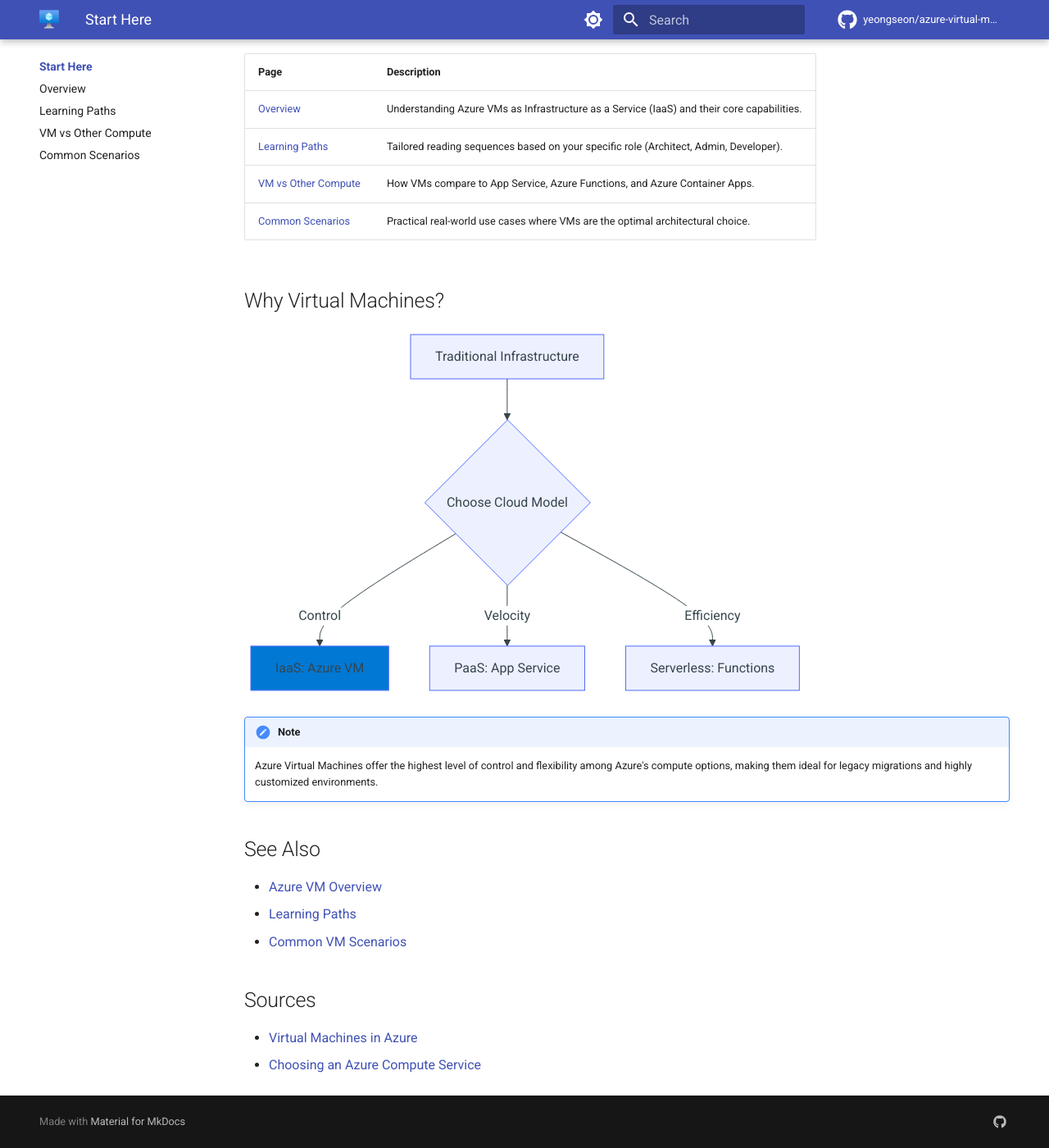
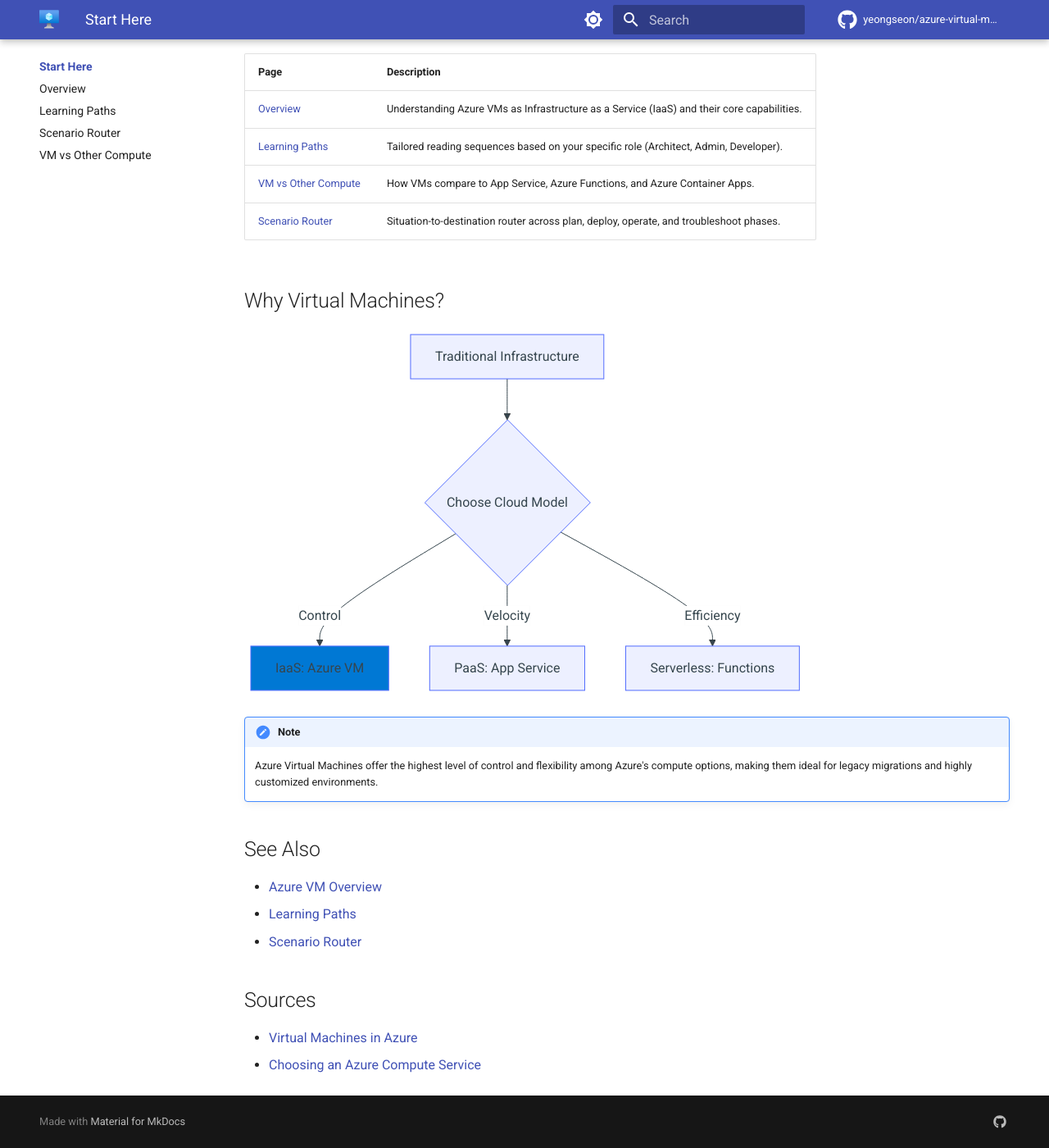
Before and after one commit to yeongseon/azure-virtual-machine-practical-guide, an MkDocs documentation site: the page built from docs/start-here/index.md, in a window 1280 px wide and 1400 px high, scrolled down 305 px. Shown: the whole window at 82% size. Built offline with MkDocs 1.6.1 and Material for MkDocs 9.7.7, drawn with Linux system fonts in a browser that asks for light colours; comment, search, counter and statistics services are not loaded; part of the change alters nothing that is shown.

Commit message:
docs(scenario-router): add unified scenario-router.md aligning with series-wide start-here shape
Adds a situation-to-destination router under Start Here that complements
Learning Paths (depth-first, role-based) and Decision Tree (symptom-first).
Organizes 38 rows across 4 lifecycle phases (Plan, Deploy, Operate,
Troubleshoot) plus a Cross-Phase Scenarios table.

Also removes redundant common-scenarios.md (superseded by scenario-router.md
per Phase 2e spec) and updates 9 orphan links across start-here/*.md and
reference/vm-size-families.md to point to the new router.

- 120 lines / 38 rows (within spec 120-200 line / <=40 row targets)
- All destinations verified to exist in this repo
- Nav inserted between Learning Paths and VM vs Other Compute in Start Here
- Validators pass: mkdocs --strict

````diff
--- a/docs/reference/vm-size-families.md
+++ b/docs/reference/vm-size-families.md
@@ -46,7 +46,7 @@ graph TD
 
 - [Compute Model](../platform/compute-model.md)
 - [Sizing and Image Selection](../best-practices/sizing-and-image-selection.md)
-- [Common VM Scenarios](../start-here/common-scenarios.md)
+- [Scenario Router](../start-here/scenario-router.md)
 
 ## Sources
 - [Azure virtual machine sizes](https://learn.microsoft.com/en-us/azure/virtual-machines/sizes)
--- a/docs/start-here/common-scenarios.md
+++ /dev/null
@@ -1,80 +0,0 @@
----
-content_sources:
-  diagrams:
-  - id: start-here-common-scenarios-n-tier-architecture-example
-    type: flowchart
-    source: mslearn-adapted
-    description: N-Tier Architecture Example
-    based_on:
-    - https://learn.microsoft.com/en-us/azure/virtual-machines/sizes
-    - https://learn.microsoft.com/en-us/azure/architecture/reference-architectures/n-tier/n-tier-sql-server
-    - https://learn.microsoft.com/en-us/azure/bastion/bastion-overview
----
-
-# Common VM Scenarios
-
-Virtual Machines are versatile and support a wide range of use cases from simple development environments to complex enterprise architectures.
-
-## Scenario Overview Table
-
-| Scenario | Typical VM Family | Key Considerations |
-| :--- | :--- | :--- |
-| **Development / Test** | B-Series (Burst) | Low cost, manual shutdowns |
-| **Web Server (IaaS)** | D-Series (General Purpose) | Security patches, scaling, NSGs |
-| **Batch Processing** | F-Series (Compute Optimized) | CPU speed, job scheduling |
-| **Database Host** | E-Series (Memory Optimized) | Disk IOPS, high availability |
-| **Bastion / Jumpbox** | B-Series (Small) | Restricted access, security hardening |
-| **CI/CD Build Agent** | D-Series / F-Series | Fast storage, agent installation |
-| **Legacy Apps** | D-Series / older Dv* generations | OS compatibility, static IPs |
-
-!!! warning
-    For databases like SQL Server or PostgreSQL, consider Azure SQL Database or Azure Database for PostgreSQL first. They offer managed backups, patching, and high availability out of the box.
-
-## N-Tier Architecture Example
-
-This diagram illustrates how VMs are commonly organized into different security zones.
-
-<!-- diagram-id: start-here-common-scenarios-n-tier-architecture-example -->
-```mermaid
-graph TD
-    User[User Traffic] --> LB[Azure Load Balancer]
-    LB --> WebTier[Web Tier VMs]
-    WebTier --> AppLB[Internal Load Balancer]
-    AppLB --> AppTier[App Tier VMs]
-    AppTier --> DBTier[Database VMs]
-
-    subgraph "VNet"
-        subgraph "Public Subnet"
-            WebTier
-        end
-        subgraph "Private Subnet (App)"
-            AppTier
-        end
-        subgraph "Private Subnet (Data)"
-            DBTier
-        end
-    end
-```
-
-## Self-Managed Database Hosting
-
-When hosting a database on a VM, you must handle all administrative tasks that a managed service would normally automate.
-
-| Task | Managed (e.g., Azure SQL) | IaaS (SQL on VM) |
-| :--- | :---: | :---: |
-| OS Patching | Automated | Manual |
-| Backups | Automated | Manual / Scripted |
-| HA / DR | High | Requires Configuration |
-| Cost | Predictable | Dynamic |
-
-## See Also
-
-- [VM vs Other Compute Options](vm-vs-other-compute.md)
-- [Production Baseline](../best-practices/production-baseline.md)
-- [VM Size Families](../reference/vm-size-families.md)
-
-## Sources
-
-- [Virtual machine sizes in Azure](https://learn.microsoft.com/en-us/azure/virtual-machines/sizes)
-- [N-tier architecture with SQL Server](https://learn.microsoft.com/en-us/azure/architecture/reference-architectures/n-tier/n-tier-sql-server)
-- [Azure Bastion Documentation](https://learn.microsoft.com/en-us/azure/bastion/bastion-overview)
--- a/docs/start-here/index.md
+++ b/docs/start-here/index.md
@@ -23,7 +23,7 @@ If you're new to Azure Virtual Machines or wondering where to begin with this gu
 | [Overview](overview.md) | Understanding Azure VMs as Infrastructure as a Service (IaaS) and their core capabilities. |
 | [Learning Paths](learning-paths.md) | Tailored reading sequences based on your specific role (Architect, Admin, Developer). |
 | [VM vs Other Compute](vm-vs-other-compute.md) | How VMs compare to App Service, Azure Functions, and Azure Container Apps. |
-| [Common Scenarios](common-scenarios.md) | Practical real-world use cases where VMs are the optimal architectural choice. |
+| [Scenario Router](scenario-router.md) | Situation-to-destination router across plan, deploy, operate, and troubleshoot phases. |
 
 ## Why Virtual Machines?
 
@@ -45,7 +45,7 @@ graph TD
 
 - [Azure VM Overview](overview.md)
 - [Learning Paths](learning-paths.md)
-- [Common VM Scenarios](common-scenarios.md)
+- [Scenario Router](scenario-router.md)
 
 ## Sources
 - [Virtual Machines in Azure](https://learn.microsoft.com/en-us/azure/virtual-machines/overview)
--- a/docs/start-here/learning-paths.md
+++ b/docs/start-here/learning-paths.md
@@ -51,7 +51,7 @@ Use this page to choose a reading path based on your role and goal. Each path is
 | Role | Goal | Time Budget | Start With |
 |---|---|---|---|
 | **Beginner** | Understand VMs and deploy your first one | 1-2 hours | [Overview](overview.md), [VM vs Other Compute](vm-vs-other-compute.md) |
-| **Operator** | Maintain, patch, and scale VMs day-to-day | 3-4 hours | [Common Scenarios](common-scenarios.md), [Operations Hub](../operations/index.md) |
+| **Operator** | Maintain, patch, and scale VMs day-to-day | 3-4 hours | [Scenario Router](scenario-router.md), [Operations Hub](../operations/index.md) |
 | **Architect** | Design VM topology, availability, and cost | 4-6 hours | [VM vs Other Compute](vm-vs-other-compute.md), [Best Practices Hub](../best-practices/index.md) |
 | **Troubleshooter** | Diagnose connectivity, boot, and performance issues | 2-4 hours + on-call reference | [Troubleshooting Hub](../troubleshooting/index.md), [Platform Hub](../platform/index.md) |
 
@@ -91,7 +91,7 @@ Read in order:
 
 1. [Overview](overview.md)
 2. [VM vs Other Compute](vm-vs-other-compute.md)
-3. [Common Scenarios](common-scenarios.md)
+3. [Scenario Router](scenario-router.md)
 4. [Platform Hub](../platform/index.md) — VM sizes, disks, images
 5. [Reference Hub](../reference/index.md) — CLI cheatsheet
 
@@ -125,7 +125,7 @@ flowchart TD
 
 Read in order:
 
-1. [Common Scenarios](common-scenarios.md)
+1. [Scenario Router](scenario-router.md)
 2. [Operations Hub](../operations/index.md) — patching, backups, scaling
 3. [Best Practices Hub](../best-practices/index.md) — production baseline
 4. [Platform Hub](../platform/index.md) — availability sets, availability zones
@@ -200,7 +200,7 @@ Read in order:
 1. [Troubleshooting Hub](../troubleshooting/index.md)
 2. [Platform Hub](../platform/index.md) — networking, disks, extensions
 3. [Operations Hub](../operations/index.md) — recovery workflows
-4. [Common Scenarios](common-scenarios.md)
+4. [Scenario Router](scenario-router.md)
 5. [Reference Hub](../reference/index.md) — diagnostic CLI reference
 
 ### Outcomes
@@ -232,7 +232,7 @@ Read in order:
 
 - [Azure VM Overview](overview.md)
 - [VM vs Other Compute Options](vm-vs-other-compute.md)
-- [Common Scenarios](common-scenarios.md)
+- [Scenario Router](scenario-router.md)
 - [Platform Hub](../platform/index.md)
 - [Operations Hub](../operations/index.md)
 - [Best Practices Hub](../best-practices/index.md)
--- /dev/null
+++ b/docs/start-here/scenario-router.md
@@ -0,0 +1,120 @@
+---
+description: Situation-to-destination router for Azure Virtual Machines — spans planning, deployment, day-2 operations, and troubleshooting.
+content_sources:
+  diagrams:
+    - id: vm-scenario-router-lifecycle
+      type: flowchart
+      source: self-generated
+      justification: Series-standard lifecycle overview for the scenario router. Synthesizes the four phase groupings this router uses to organize destinations that already exist across the guide.
+      based_on:
+        - https://learn.microsoft.com/en-us/azure/virtual-machines/
+        - https://learn.microsoft.com/en-us/azure/virtual-machines/overview
+---
+
+# Scenario Router
+
+Use this page when you have a specific situation and want to jump straight to the page that answers it. This is a breadth-first index across four lifecycle phases — Plan, Deploy, Operate, Troubleshoot — that complements the depth-first [Learning Paths](learning-paths.md) and the symptom-first [Decision Tree](../troubleshooting/decision-tree.md).
+
+!!! tip "Start with Learning Paths if you're new to Azure VMs"
+    This page assumes you already know what you're trying to do. If you're still deciding what to learn first, start with [Learning Paths](learning-paths.md) — it sequences a role-based tour of the guide. Use this Scenario Router when you have a specific question and want to jump to the exact page that answers it.
+
+## How to Use This Router
+
+- Pick the table for the lifecycle phase you're in — Plan, Deploy, Operate, or Troubleshoot.
+- Scan the left column for the situation that matches yours; open the destination on the right.
+- If two rows fit, prefer the row from the phase you're actually in — the same platform concept often appears in more than one phase.
+- If your situation spans two phases (a design choice today that will become an incident later), check [Cross-Phase Scenarios](#cross-phase-scenarios) first.
+- Every destination is a real page in this guide, not an external link and not an aspirational page.
+- Rows are intentionally short. Follow the link for the depth; this table is a switchboard, not a summary.
+- If your situation is missing, [open an issue](https://github.com/yeongseon/azure-virtual-machine-practical-guide/issues) — the router is meant to grow.
+
+## Lifecycle Overview
+
+<!-- diagram-id: vm-scenario-router-lifecycle -->
+```mermaid
+flowchart LR
+    A[Plan] --> B[Deploy]
+    B --> C[Operate]
+    C --> D[Troubleshoot]
+    D -.-> A
+```
+
+## I'm Planning
+
+| Situation | Where to go |
+|---|---|
+| I'm choosing which learning path to follow | [Learning Paths](learning-paths.md) — role-based reading paths |
+| I want to understand the VM platform architecture | [Platform Hub](../platform/index.md) — how Azure VMs work end-to-end |
+| I'm deciding whether a VM fits or a managed service is better | [VM vs Other Compute](vm-vs-other-compute.md) — VM vs App Service, Container Apps, AKS, Functions |
+| I'm picking a VM size family for a specific workload | [VM Size Families](../reference/vm-size-families.md) — B/D/E/F series decision table |
+| I'm designing for zone-redundancy or availability sets | [Availability and Resiliency](../platform/availability-and-resiliency.md) — SLA, AZ, availability sets |
+| I'm choosing disk type and IOPS profile | [Managed Disk Types](../reference/managed-disk-types.md) — Premium SSD, Ultra Disk, IOPS/throughput tiers |
+| I'm designing the VNet, NSG, and public-IP topology | [Networking Basics](../platform/networking-basics.md) — subnets, NSGs, private/public IP |
+| I want to plan cost before I deploy | [Cost Optimization Best Practices](../best-practices/cost-optimization-best-practices.md) — sizing, reservations, shutdown schedules |
+| I'm building the production baseline configuration | [Production Baseline](../best-practices/production-baseline.md) — hardening, patching, monitoring defaults |
+
+## I'm Deploying
+
+| Situation | Where to go |
+|---|---|
+| I want the quickest possible first VM | [Overview](overview.md) — start-here entry, then [Create and Configure VM](../operations/create-and-configure-vm.md) |
+| I need to create and configure a VM end-to-end | [Create and Configure VM](../operations/create-and-configure-vm.md) — CLI + Portal walkthrough |
+| I need to connect to my VM (SSH/RDP/Bastion) | [Connect to VM](../operations/connect-to-vm.md) — connection paths and access patterns |
+| I'm picking sizing and OS image before create | [Sizing and Image Selection](../best-practices/sizing-and-image-selection.md) — right-sizing and image hardening |
+| I'm applying the production-ready security baseline | [Security Best Practices](../best-practices/security-best-practices.md) — identity, disk encryption, JIT, Bastion |
+| I'm choosing disk and storage configuration at create time | [Disk and Storage Best Practices](../best-practices/disk-and-storage-best-practices.md) — Premium SSD sizing, caching, host cache |
+| I'm designing the networking configuration at deploy time | [Networking Best Practices](../best-practices/networking-best-practices.md) — NSG defaults, public-IP posture, private endpoints |
+
+## I'm Operating in Production
+
+| Situation | Where to go |
+|---|---|
+| I need day-2 operational procedures | [Operations Hub](../operations/index.md) — production runbooks |
+| I want to follow production best practices | [Best Practices Hub](../best-practices/index.md) — hardening and design guidance |
+| I need to patch VMs safely (guest OS updates) | [Patching](../operations/patching.md) — Update Manager and maintenance windows |
+| I need to resize or redeploy a VM | [Resize and Redeploy](../operations/resize-and-redeploy.md) — SKU change and host-move procedures |
+| I need to manage disks (attach, expand, migrate) | [Manage Disks](../operations/manage-disks.md) — data disk lifecycle |
+| I'm capturing snapshots or building images | [Snapshots and Images](../operations/snapshots-and-images.md) — snapshot lifecycle and image capture |
+| I'm setting up monitoring and alerts | [Monitoring and Alerting](../operations/monitoring-and-alerting.md) — metrics, logs, alert rules |
+| I need to configure backup and test restore | [Backup and Restore](../operations/backup-restore.md) — Recovery Services vault and restore drills |
+| I'm operating a scale set instead of individual VMs | [VMSS Basics](../operations/vmss-basics.md) — scale-set operations and scaling |
+
+## I'm Troubleshooting
+
+| Situation | Where to go |
+|---|---|
+| I need to systematically diagnose an issue | [Decision Tree](../troubleshooting/decision-tree.md) — hypothesis-driven triage flow |
+| I need to know what evidence to collect | [Evidence Map](../troubleshooting/evidence-map.md) — question → CLI + log artifact index |
+| I want quick pattern-match cards for common symptoms | [Quick Diagnosis Cards](../troubleshooting/quick-diagnosis-cards.md) — one-page symptom cards |
+| An incident just started and I have 10 minutes | [First 10 Minutes](../troubleshooting/first-10-minutes/index.md) — ordered triage checklist |
+| I need to reason about VM subsystems from first principles | [Mental Model](../troubleshooting/mental-model.md) — compute/disk/network layer decomposition |
+| My VM won't boot or is stuck in provisioning | [VM Won't Start](../troubleshooting/playbooks/boot-disk/vm-wont-start.md) — boot diagnostics and serial console |
+| I can't RDP or SSH into the VM | [Cannot RDP or SSH](../troubleshooting/playbooks/connectivity/cannot-rdp-or-ssh.md) — NSG, JIT, credential paths |
+| DNS or outbound connectivity is failing | [DNS and Connectivity Issues](../troubleshooting/playbooks/connectivity/dns-and-connectivity-issues.md) — resolver, egress, private DNS |
+| CPU, memory, or disk pressure is degrading my app | [High CPU, Memory, Disk](../troubleshooting/playbooks/performance/high-cpu-memory-disk.md) — signal decomposition |
+| A custom script or VM extension is failing | [Extension Failures](../troubleshooting/playbooks/connectivity/extension-failures.md) — extension status and logs |
+
+## Cross-Phase Scenarios
+
+Some situations straddle two phases — the design choice you make while planning determines the failure mode you eventually debug. These rows link the two together so you can see the pattern *and* the drill in one place. If you're only in one phase today, still skim this table: it's the cheapest way to preview which decisions will hurt later.
+
+| Situation | Where to go |
+|---|---|
+| I'm planning for availability and want to see boot-failure blast radius | [Availability and Resiliency](../platform/availability-and-resiliency.md) then [VM Won't Start](../troubleshooting/playbooks/boot-disk/vm-wont-start.md) — design + failure drill |
+| I'm right-sizing a VM and want to see performance-symptom evidence | [Sizing and Image Selection](../best-practices/sizing-and-image-selection.md) then [High CPU, Memory, Disk](../troubleshooting/playbooks/performance/high-cpu-memory-disk.md) — plan + validate |
+| I'm designing NSG rules and want to see the RDP/SSH failure path | [Networking Best Practices](../best-practices/networking-best-practices.md) then [Cannot RDP or SSH](../troubleshooting/playbooks/connectivity/cannot-rdp-or-ssh.md) — design + operate |
+| I'm setting up backup and want to prove restore actually works | [Backup and DR Best Practices](../best-practices/backup-and-dr-best-practices.md) then [Backup and Restore](../operations/backup-restore.md) — pattern + drill |
+
+## When This Router Isn't the Right Entry Point
+
+- You're brand new to Azure VMs → start with [Learning Paths](learning-paths.md) instead.
+- You already have a symptom (VM won't boot, RDP refused, CPU spike) and don't know which lifecycle phase you're in → jump to [Decision Tree](../troubleshooting/decision-tree.md) or [Quick Diagnosis Cards](../troubleshooting/quick-diagnosis-cards.md).
+- You're evaluating Azure VMs against a managed compute service → use [VM vs Other Compute](vm-vs-other-compute.md).
+
+## See Also
+
+- [Learning Paths](learning-paths.md) — depth-first, role-based reading order
+- [Overview](overview.md) — what Azure VMs are and who this guide is for
+- [VM vs Other Compute](vm-vs-other-compute.md) — service selection vs App Service, Container Apps, AKS, Functions
+- [Decision Tree](../troubleshooting/decision-tree.md) — symptom-first troubleshooting router
+- [Evidence Map](../troubleshooting/evidence-map.md) — evidence-collection index
--- a/docs/start-here/vm-vs-other-compute.md
+++ b/docs/start-here/vm-vs-other-compute.md
@@ -58,7 +58,7 @@ Use this table to decide if a VM is truly necessary or if it's overkill for your
 ## See Also
 
 - [Azure VM Overview](overview.md)
-- [Common VM Scenarios](common-scenarios.md)
+- [Scenario Router](scenario-router.md)
 - [Common Anti-Patterns](../best-practices/common-anti-patterns.md)
 
 ## Sources
--- a/mkdocs.yml
+++ b/mkdocs.yml
@@ -82,8 +82,8 @@ nav:
   - start-here/index.md
   - Overview: start-here/overview.md
   - Learning Paths: start-here/learning-paths.md
+  - Scenario Router: start-here/scenario-router.md
   - VM vs Other Compute: start-here/vm-vs-other-compute.md
-  - Common Scenarios: start-here/common-scenarios.md
 - Platform:
   - platform/index.md
   - How Azure VM Works: platform/how-azure-vm-works.md
````
